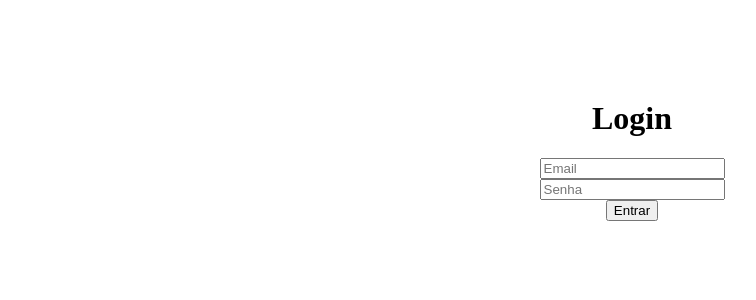
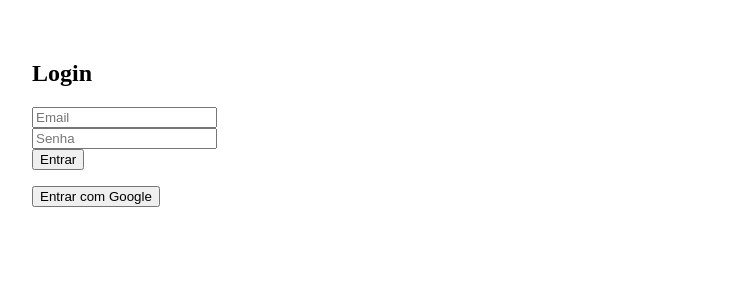
Before and after one commit to NatanN013/Site-Nota-Certa, a Next.js app: page /login in a window 1280 px wide. Shown: the top 300 px of the page, without its empty margins (8-764 px from the left). Built offline with nearby package versions, Linux system fonts and the light colour scheme; no server answers.

Commit message:
Update login.js

```diff
--- a/src/pages/login.js
+++ b/src/pages/login.js
@@ -1,10 +1,49 @@
+// src/pages/login.js
+import { useState } from "react";
+import { useRouter } from "next/router";
+import { getAuth, signInWithEmailAndPassword, GoogleAuthProvider, signInWithPopup } from "firebase/auth";
+import { auth } from "../firebase";
+
 export default function Login() {
+  const router = useRouter();
+  const [email, setEmail] = useState("");
+  const [senha, setSenha] = useState("");
+  const [erro, setErro] = useState("");
+
+  const loginEmailSenha = async (e) => {
+    e.preventDefault();
+    try {
+      await signInWithEmailAndPassword(auth, email, senha);
+      router.push("/dashboard");
+    } catch (err) {
+      setErro("Email ou senha inválidos");
+    }
+  };
+
+  const loginComGoogle = async () => {
+    const provider = new GoogleAuthProvider();
+    try {
+      await signInWithPopup(auth, provider);
+      router.push("/dashboard");
+    } catch (err) {
+      setErro("Erro no login com Google");
+    }
+  };
+
   return (
-    <div style={{ textAlign: 'center', marginTop: '100px' }}>
-      <h1>Login</h1>
-      <input type="text" placeholder="Email" /><br />
-      <input type="password" placeholder="Senha" /><br />
-      <button>Entrar</button>
+    <div style={{ padding: "2rem" }}>
+      <h2>Login</h2>
+      <form onSubmit={loginEmailSenha}>
+        <input type="email" placeholder="Email" onChange={(e) => setEmail(e.target.value)} required /><br />
+        <input type="password" placeholder="Senha" onChange={(e) => setSenha(e.target.value)} required /><br />
+        <button type="submit">Entrar</button>
+      </form>
+
+      <button onClick={loginComGoogle} style={{ marginTop: "1rem" }}>
+        Entrar com Google
+      </button>
+
+      {erro && <p style={{ color: "red" }}>{erro}</p>}
     </div>
   );
 }
```
